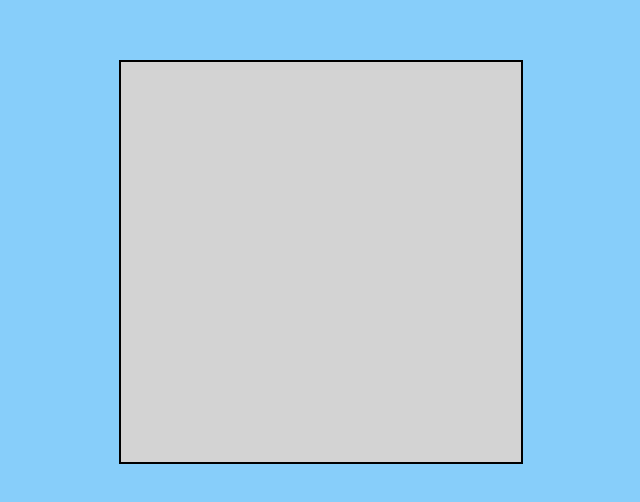
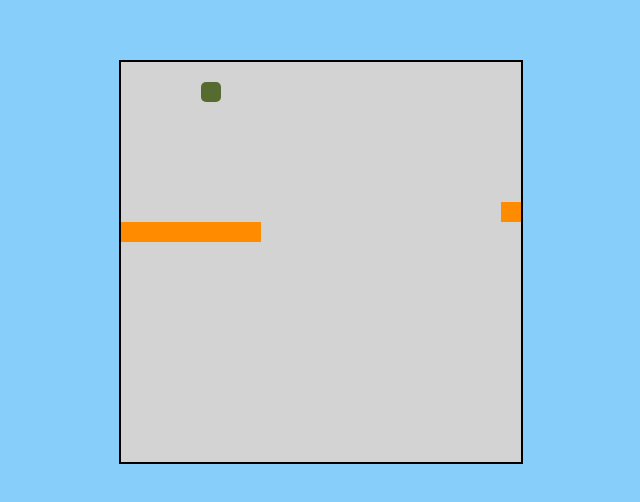
Before and after one commit to cramerchristian/snake-game, a plain HTML site: page index.html in a window 1280 px wide. Shown: the part 138-640 px from the top of the page, without its empty margins (319-959 px from the left). Drawn offline with Linux system fonts and the light colour scheme.

Commit message:
game finished, to add: more functionality

```diff
--- a/app.css
+++ b/app.css
@@ -29,3 +29,8 @@ body {
 #grid .snake {
   background-color: darkorange;
 }
+
+#grid .veggie {
+  background-color: darkolivegreen;
+  border-radius: 5px;
+}
--- a/app.js
+++ b/app.js
@@ -1,32 +1,61 @@
-// init game
-// - create Divs -> Array
-// - create Snake -> Array
-// div classes of snake & veggies
-// create Movement of Snake -> lastInput Variable
-// check if Snake hits Snake
-// create new Veggies
-// check if Veggies are Eaten
+// to fix: edge case with veggie eating
+// to add: scoring and reset Button
+// to add: different type of veggies / one that slows down, one that speeds up
 
 const $grid = document.getElementById('grid');
 const snakeArr = [175, 176, 177, 178, 179, 199, 219, 239];
 const gridArr = [];
-const veggie = 72;
-let lastInput = 'UP';
+let lastInput = 'LEFT';
 let direction = -1;
 
 function initGame() {
+  // draw divs
   for (let i = 0; i < 400; i++) {
     const $field = document.createElement('div');
     $grid.appendChild($field);
     gridArr.push($field);
   }
+
+  // draw initial snake
+  snakeArr.forEach((snake) => gridArr[snake].classList.add('snake'));
+
+  // draw first veggie
+  renderVeggie();
+
+  // init cursor eventlistener
+  document.addEventListener('keyup', function (event) {
+    lastInput = setLastInput(event);
+  });
+}
+
+const gameLoop = setInterval(() => {
+  renderSnake();
+}, 150);
+
+function renderSnake() {
+  getNewDirection();
+  checkforVeggie();
+  checkGameOver();
+  snakeArr.forEach((snake) => gridArr[snake].classList.remove('snake'));
+  moveSnake();
   snakeArr.forEach((snake) => gridArr[snake].classList.add('snake'));
 }
 
-function renderSnake() {
-  snakeArr.forEach((snake) => gridArr[snake].classList.remove('snake'));
-  moveSnake();
-  snakeArr.forEach((snake) => gridArr[snake].classList.add('snake'));
+function getNewDirection() {
+  switch (lastInput) {
+    case 'LEFT':
+      direction = -1;
+      break;
+    case 'RIGHT':
+      direction = 1;
+      break;
+    case 'UP':
+      direction = -20;
+      break;
+    case 'DOWN':
+      direction = 20;
+      break;
+  }
 }
 
 function setLastInput(event) {
@@ -44,45 +73,40 @@ function setLastInput(event) {
   }
 }
 
-function moveSnake() {
-  switch (lastInput) {
-    case 'LEFT':
-      direction = -1;
-      break;
-    case 'RIGHT':
-      direction = 1;
-      break;
-    case 'UP':
-      direction = -20;
-      break;
-    case 'DOWN':
-      direction = 20;
-      break;
-  }
-
-  checkGameOver();
-
-  snakeArr.unshift(snakeArr[0] + direction);
-  snakeArr.pop(snakeArr[snakeArr.length - 1]);
-}
-
-const gameLoop = setInterval(() => {
-  renderSnake();
-}, 500);
-
 function checkGameOver() {
   if (
     (lastInput === 'LEFT' && snakeArr[0] % 20 === 0) ||
     (lastInput === 'RIGHT' && (snakeArr[0] + direction) % 20 === 0) ||
     (lastInput === 'UP' && snakeArr[0] + direction < 0) ||
-    (lastInput === 'DOWN' && snakeArr[0] + direction > 399)
+    (lastInput === 'DOWN' && snakeArr[0] + direction > 399) ||
+    gridArr[snakeArr[0] + direction].classList.contains('snake')
   ) {
     clearInterval(gameLoop);
     alert('GameOver');
   }
 }
 
+function moveSnake() {
+  snakeArr.unshift(snakeArr[0] + direction);
+  snakeArr.pop(snakeArr[snakeArr.length - 1]);
+}
+
+function getNewVeggie() {
+  const veggie = Math.floor(Math.random() * 400);
+  return gridArr[veggie].classList.contains('snake') ? getNewVeggie() : veggie;
+}
+
+function renderVeggie() {
+  gridArr[getNewVeggie()].classList.add('veggie');
+}
+
+function checkforVeggie() {
+  if (gridArr[snakeArr[0] + direction].classList.contains('veggie')) {
+    gridArr[snakeArr[0] + direction].classList.remove('veggie');
+    gridArr[snakeArr[0] + direction].classList.add('snake');
+    snakeArr.unshift(snakeArr[0] + direction);
+    renderVeggie();
+  }
+}
+
 initGame();
-document.addEventListener('keyup', function (event) {
-  lastInput = setLastInput(event);
-});
```
